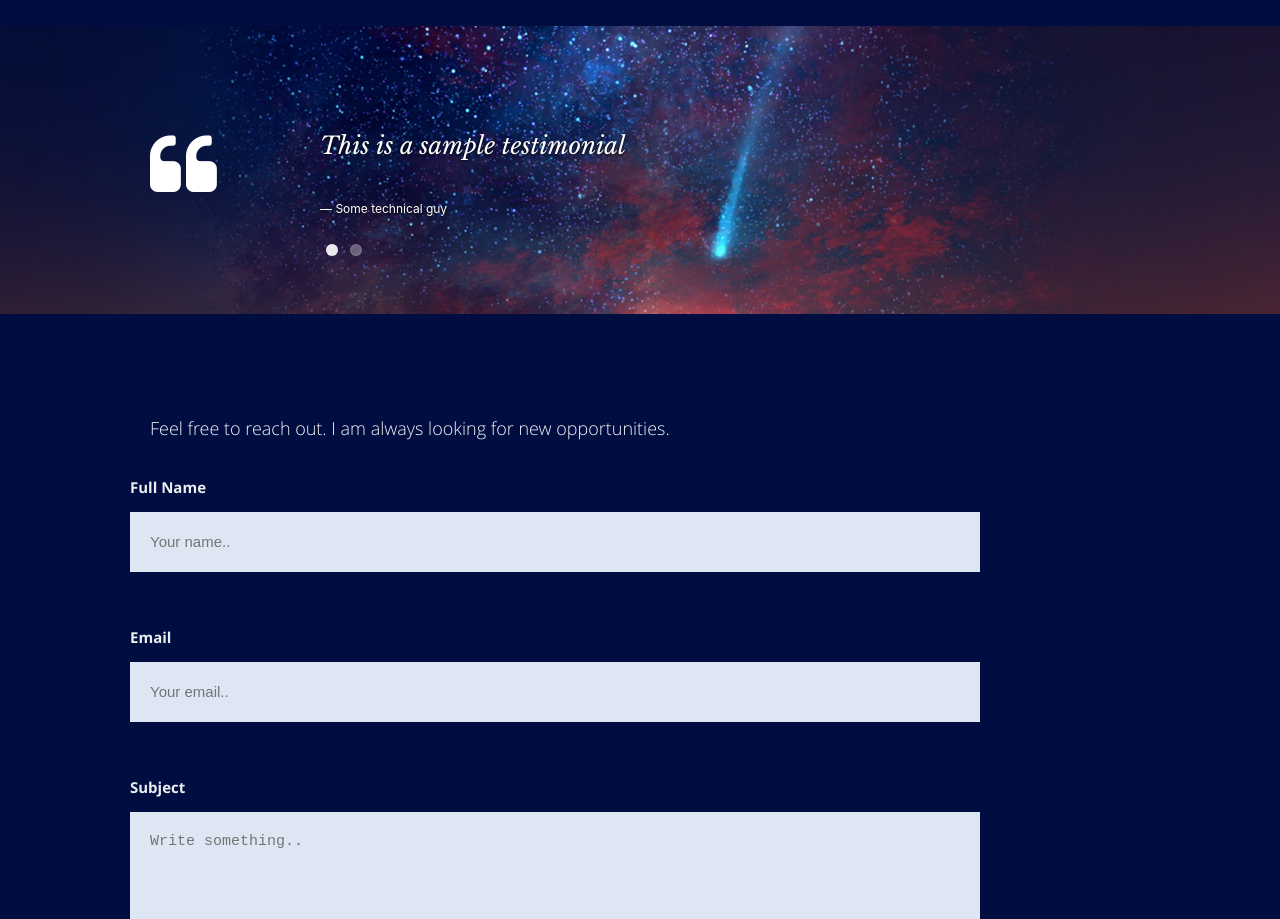
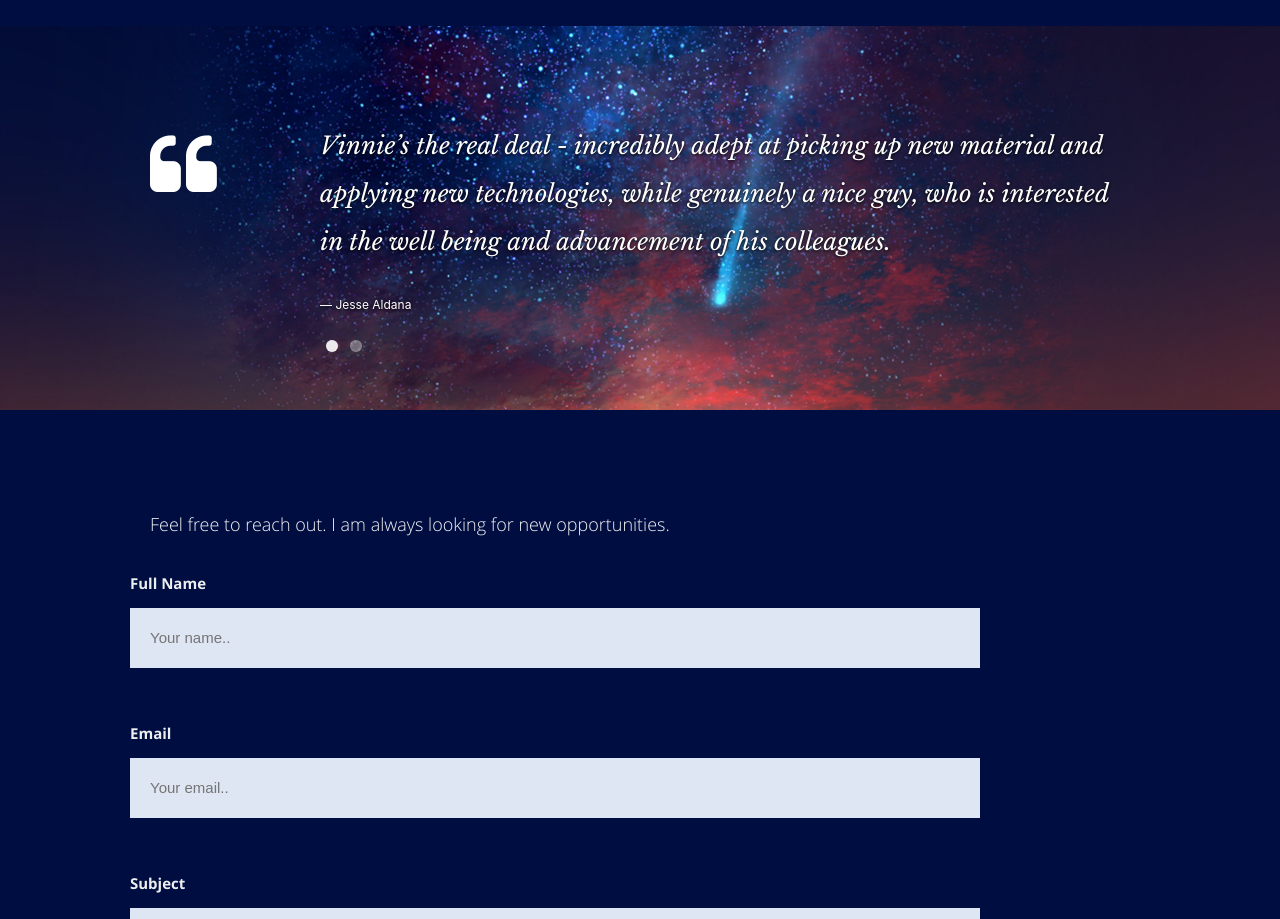
Before and after one commit to vinnielo/React-Portfolio, a React (Create React App) app: page / in a window 1280 px wide. Shown: the part 3120-4039 px from the top of the page. Built offline with nearby package versions, Linux system fonts and the light colour scheme.

Commit message:
updated testimonials

```diff
--- a/src/resumeData.js
+++ b/src/resumeData.js
@@ -91,8 +91,8 @@ let resumeData = {
     ],
     "testimonials":[
       {
-        "description":"This is a sample testimonial",
-        "name":"Some technical guy"
+        "description":"Vinnie’s the real deal - incredibly adept at picking up new material and applying new technologies, while genuinely a nice guy, who is interested in the well being and advancement of his colleagues.",
+        "name":"Jesse Aldana"
       },
       {
         "description":"This is a sample testimonial",
```
Also changed, not shown: package.json (+8 -2 lines), 1 other file (tests, documents, lock files or other folders).
